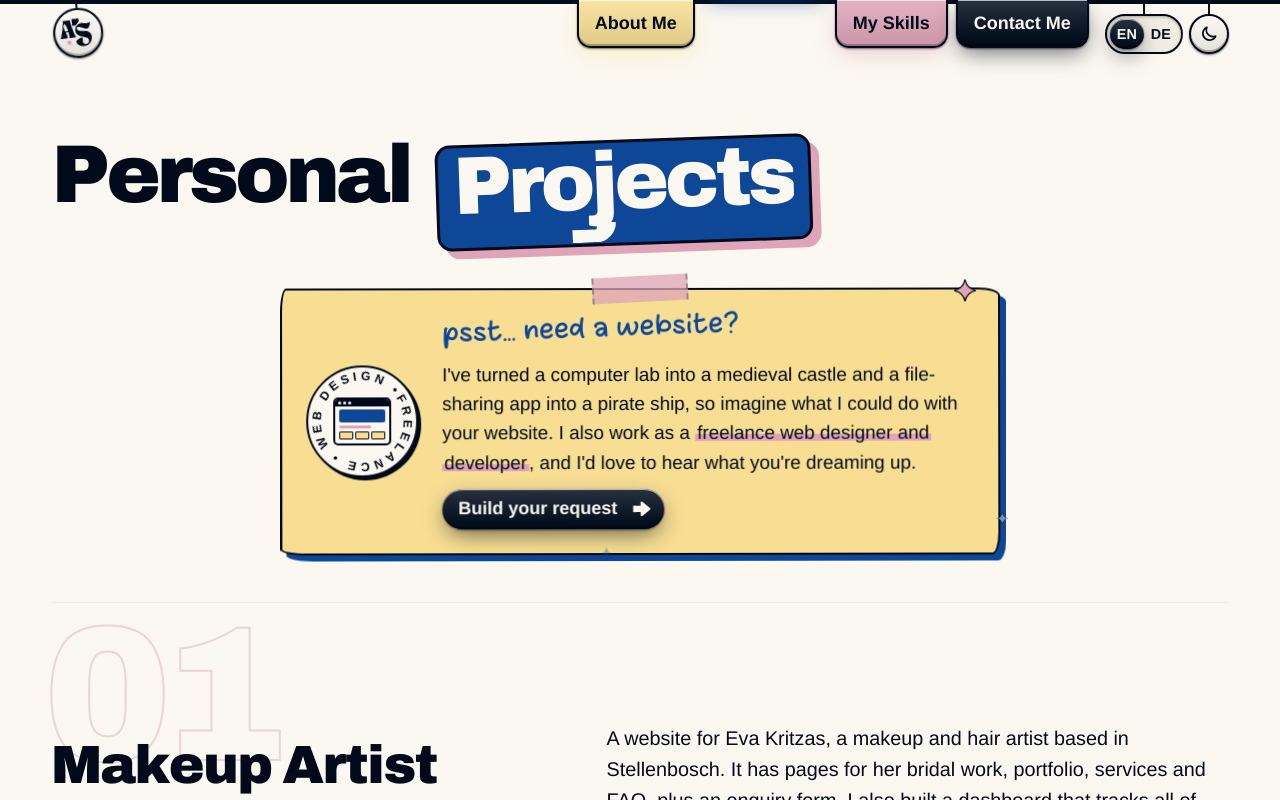
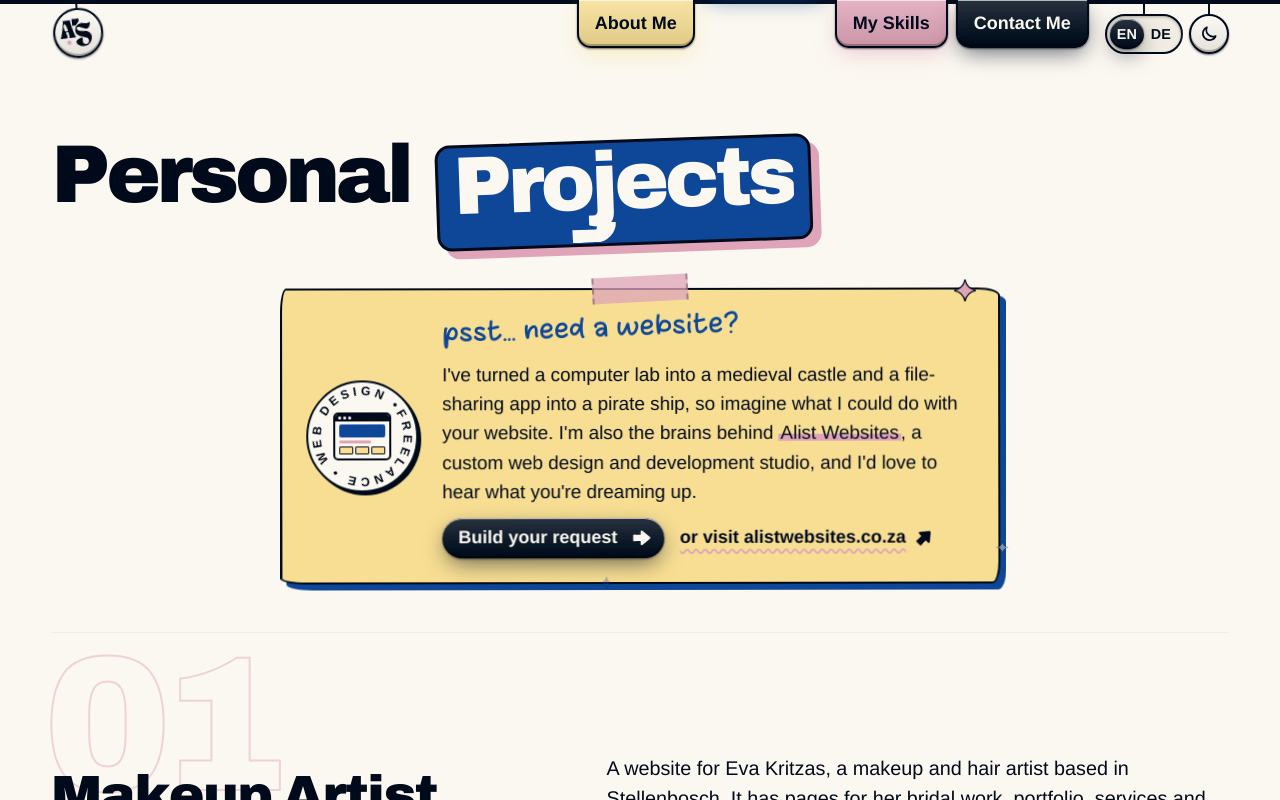
Before and after one commit to anvnstaden/AnjasPortfolio, a React (Vite) app: page /projects/personal in a window 1280 px wide. Shown: the top 800 px of the page. Built offline with nearby package versions, Linux system fonts and the light colour scheme; a web font is replaced by a local one.

Commit message:
Freelance note: Alist Websites studio line and link to alistwebsites.co.za
Co-Authored-By: Claude Opus 5.5 <noreply@anthropic.com>

```diff
--- a/src/data/strings.js
+++ b/src/data/strings.js
@@ -211,6 +211,7 @@ export const strings = {
         ring: 'FREELANCE • WEB DESIGN •',
         psst: 'psst... need a website?',
         cta: 'Build your request',
+        site: 'or visit alistwebsites.co.za',
       },
     },
   },
@@ -419,6 +420,7 @@ export const strings = {
         ring: 'FREELANCE • WEBDESIGN •',
         psst: 'psst... brauchst du eine Website?',
         cta: 'Stell deine Anfrage zusammen',
+        site: 'oder besuch alistwebsites.co.za',
       },
     },
   },
--- a/src/pages/Projects.jsx
+++ b/src/pages/Projects.jsx
@@ -274,19 +274,24 @@ export default function Projects({ page = 'university' }) {
               {lang === 'de' ? (
                 <p>
                   Ich habe aus einem Computerraum eine mittelalterliche Burg und aus einer Filesharing-App ein
-                  Piratenschiff gemacht, also stell dir vor, was ich mit deiner Website anstellen könnte. Ich arbeite
-                  auch als <mark className="hl">freiberufliche Webdesignerin und -entwicklerin</mark> und würde gern
-                  hören, wovon du träumst.
+                  Piratenschiff gemacht, also stell dir vor, was ich mit deiner Website anstellen könnte. Ich bin
+                  außerdem der Kopf hinter <mark className="hl">Alist Websites</mark>, einem Studio für individuelles
+                  Webdesign und Webentwicklung, und würde gern hören, wovon du träumst.
                 </p>
               ) : (
                 <p>
                   I&apos;ve turned a computer lab into a medieval castle and a file-sharing app into a pirate ship, so
-                  imagine what I could do with your website. I also work as a{' '}
-                  <mark className="hl">freelance web designer and developer</mark>, and I&apos;d love to hear what
-                  you&apos;re dreaming up.
+                  imagine what I could do with your website. I&apos;m also the brains behind{' '}
+                  <mark className="hl">Alist Websites</mark>, a custom web design and development studio, and I&apos;d
+                  love to hear what you&apos;re dreaming up.
                 </p>
               )}
-              <a href="#your-website" className="freelance-cta">{t.freelance.cta} <NavArrow inline /></a>
+              <div className="freelance-links">
+                <a href="#your-website" className="freelance-cta">{t.freelance.cta} <NavArrow inline /></a>
+                <a href="https://www.alistwebsites.co.za" className="freelance-site" target="_blank" rel="noreferrer">
+                  {t.freelance.site} <NavArrow inline out />
+                </a>
+              </div>
             </div>
             <Sparkle className="freelance-spark a" />
             <Sparkle className="freelance-spark b" />
```
Also changed, not shown: src/App.css.
